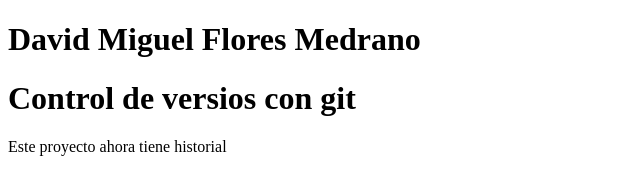
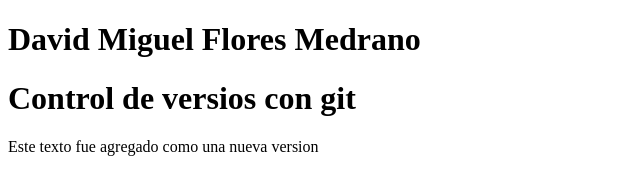
Before and after one commit to david08234/Sesion5_Git, a plain HTML site: page Index.html in a window 1280 px wide. Shown: the top 169 px of the page, 0-640 px from the left. Drawn offline with Linux system fonts and the light colour scheme; grey boxes are pictures that could not be loaded.

Commit message:
actualizacion del texto principal

```diff
--- a/Index.html
+++ b/Index.html
@@ -8,7 +8,7 @@
 <body>
     <h1>David Miguel Flores Medrano</h1>
     <h1>Control de versios con git</h1>
-    <p>Este proyecto ahora tiene historial</p>
+    <p>Este texto fue agregado como una nueva version</p>
 
     <img src="https://cdn-icons-png.flaticon.com/512/3135/3135715.png" alt="Ícono de perfil personal" width="150">
 
```
